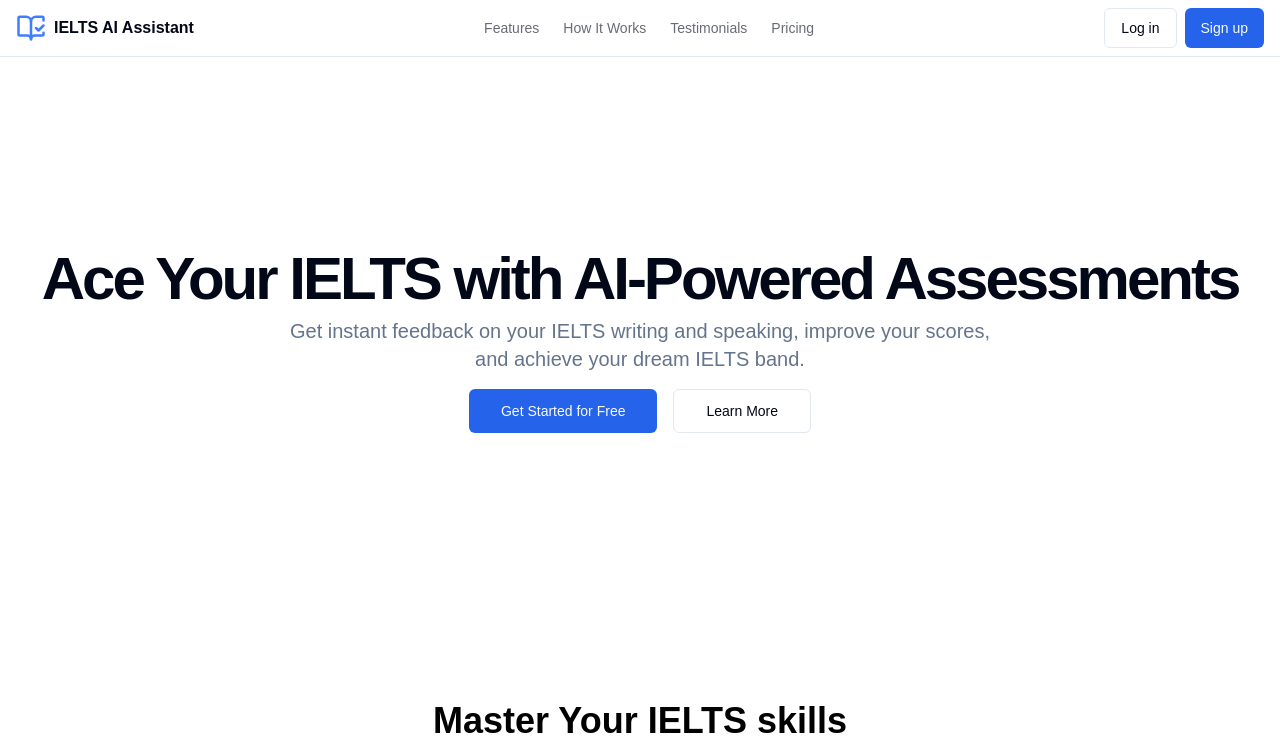
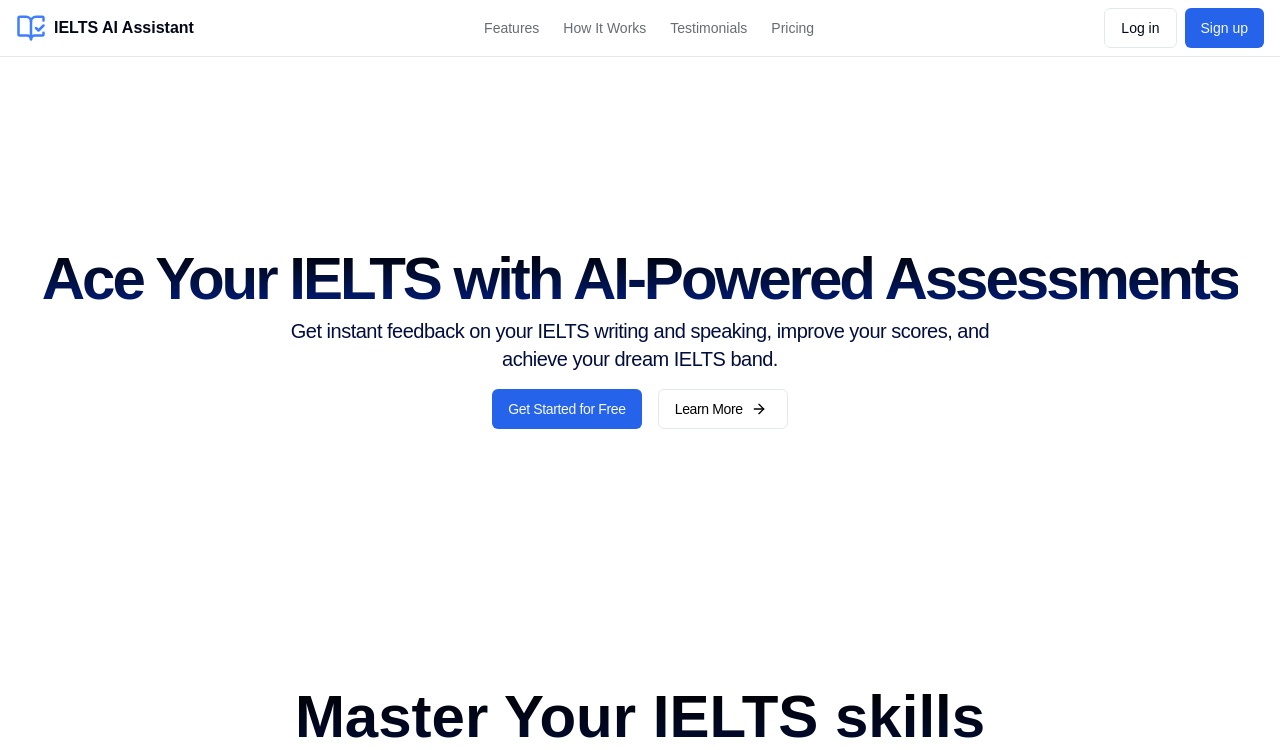
Before and after one commit to khoinguyenpham04/ielts-saas-ai, a Next.js app: page / in a window 1280 px wide. Shown: the top 750 px of the page. Built offline with nearby package versions, Linux system fonts and the light colour scheme.

Commit message:
Added styling to the hero section

```diff
--- a/app/globals.css
+++ b/app/globals.css
@@ -82,3 +82,18 @@ body {
     @apply bg-background text-foreground;
   }
 }
+
+@layer components {
+  .btn {
+    @apply px-4 py-2 rounded-lg font-medium inline-flex items-center justify-center tracking-tight;
+  }
+
+  .btn-primary {
+    @apply bg-black text-white;
+  }
+
+  .btn-text {
+    @apply text-black bg-transparent;
+  }
+
+}
--- /dev/null
+++ b/components/Hero.tsx
@@ -0,0 +1,57 @@
+// components/Hero.tsx
+import { Button } from "@/components/ui/button";
+import Image from "next/image";
+import { ContainerScroll } from "@/components/ui/container-scroll-animation";
+import { ArrowRight } from "lucide-react";
+
+export function Hero() {
+  return (
+    <section className="w-full py-12 md:py-24 lg:py-32 xl:py-48">
+      <div className="container mx-auto px-4 md:px-6">
+        <div className="flex flex-col items-center space-y-4 text-center">
+          <div className="space-y-2">
+            <h1 className="text-3xl font-bold tracking-tighter sm:text-4xl md:text-5xl lg:text-6xl/none bg-gradient-to-b from-black to-[#001E80] text-transparent bg-clip-text">
+              Ace Your IELTS with AI-Powered Assessments
+            </h1>
+            <p className="mx-auto md:text-xl text-[#010D3E] tracking-tight mt-6 max-w-[700px]">
+              Get instant feedback on your IELTS writing and speaking, improve your scores, and achieve your dream IELTS band.
+            </p>
+          </div>
+          <div className="flex flex-col space-y-2 sm:flex-row sm:space-x-4 sm:space-y-0">
+            <Button className="btn btn-primary">Get Started for Free</Button>
+            <Button className="btn btn-text" variant="outline">
+              <span>
+                Learn More
+              </span>
+                <ArrowRight size={25} className="mr-1"/>
+            </Button>
+          </div>
+        </div>
+      </div>
+
+      <div className="flex flex-col overflow-hidden">
+        <ContainerScroll
+          titleComponent={
+            <>
+              <h1 className="text-3xl font-bold sm:text-4xl md:text-5xl lg:text-6xl/none bg-gradient-to-b from-black to-[#001E80] text-transparent bg-clip-text">
+                Master Your IELTS skills <br />
+                <span className="text-4xl md:text-[6rem] font-bold mt-1 leading-none">
+                  your new AI assistant
+                </span>
+              </h1>
+            </>
+          }
+        >
+          <Image
+            src={`/images/example.png`}
+            alt="hero"
+            height={720}
+            width={1400}
+            className="mx-auto rounded-2xl object-cover h-full object-left-top"
+            draggable={false}
+          />
+        </ContainerScroll>
+      </div>
+    </section>
+  );
+}
--- a/components/landing-page.tsx
+++ b/components/landing-page.tsx
@@ -11,6 +11,7 @@ import { Logo } from "./logo"
 import Testimonials from "./Testimonials"
 import { ContainerScroll } from "./ui/container-scroll-animation"
 import { AppleCardsCarouselDemo } from "./AppleCardsCarouselDemo"
+import { Hero } from "./Hero"
 
 export function LandingPageComponent() {
   const [mobileMenuOpen, setMobileMenuOpen] = useState(false)
@@ -89,53 +90,9 @@ export function LandingPageComponent() {
           </nav>
         )}
       </header>
+
       <main className="flex-1">
-
-        <section className="w-full py-12 md:py-24 lg:py-32 xl:py-48">
-          <div className="container mx-auto px-4 md:px-6">
-            <div className="flex flex-col items-center space-y-4 text-center">
-              <div className="space-y-2">
-                <h1 className="text-3xl font-bold tracking-tighter sm:text-4xl md:text-5xl lg:text-6xl/none">
-                  Ace Your IELTS with AI-Powered Assessments
-                </h1>
-                <p className="mx-auto max-w-[700px] text-muted-foreground md:text-xl">
-                  Get instant feedback on your IELTS writing and speaking, improve your scores, and achieve your dream IELTS band.
-                </p>
-              </div>
-              <div className="flex flex-col space-y-2 sm:flex-row sm:space-x-4 sm:space-y-0">
-                <Button size="lg">Get Started for Free</Button>
-                <Button variant="outline" size="lg">
-                  Learn More
-                </Button>
-              </div>
-            </div>
-          </div>
-
-          <div className="flex flex-col overflow-hidden">
-            <ContainerScroll
-              titleComponent={
-                <>
-                  <h1 className="text-4xl font-semibold text-black dark:text-white">
-                  Master Your IELTS skills <br />
-                    <span className="text-4xl md:text-[6rem] font-bold mt-1 leading-none">
-                      your new AI assistant
-                    </span>
-                  </h1>
-                </>
-              }
-            >
-              <Image
-                    src={`/images/example.png`}
-                    alt="hero"
-                    height={720}
-                    width={1400}
-                    className="mx-auto rounded-2xl object-cover h-full object-left-top"
-                    draggable={false}
-                  />
-            </ContainerScroll>
-
-          </div>
-        </section>
+        <Hero/>
 
         {/* <section id="features" className="w-full py-9 md:py-24 lg:py-32 bg-muted">
           <div className="container mx-auto px-4 md:px-6">
```
Also changed, not shown: public/icons/arrow-right.svg (added).
